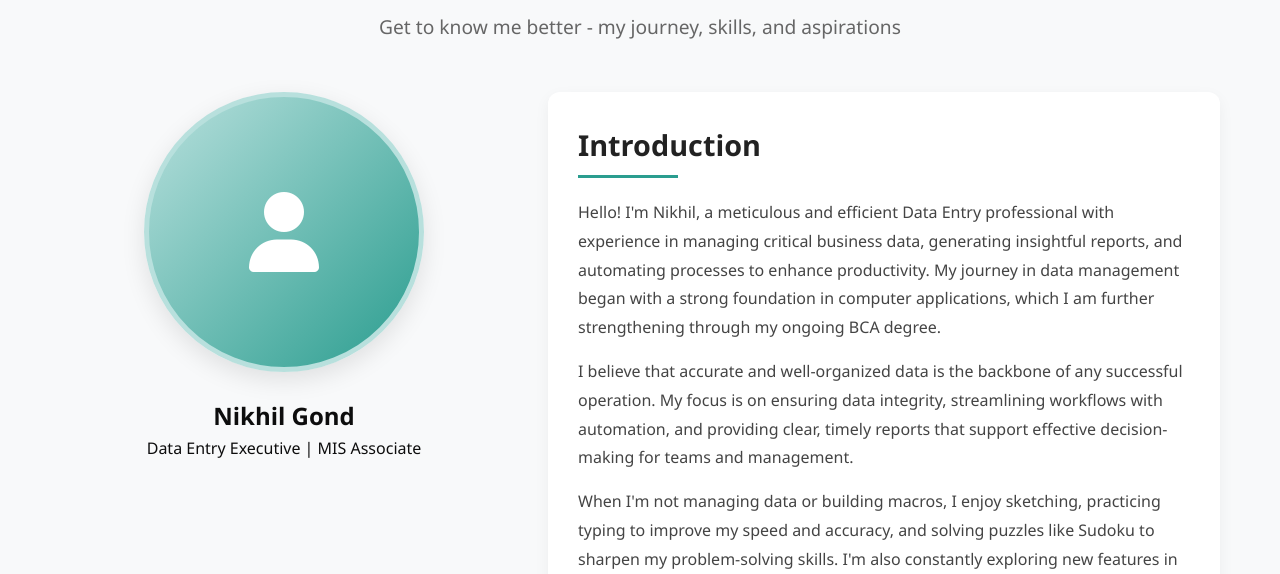
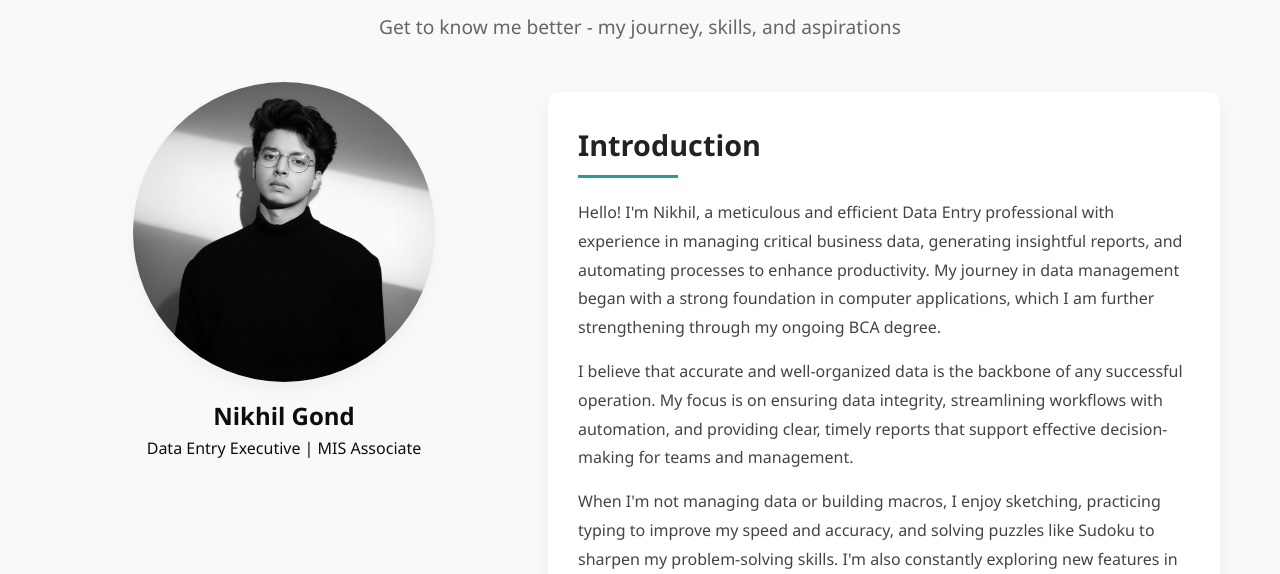
Before and after one commit to nikhilsgond/portfolio, a plain HTML site: page frontend/About.html in a window 1280 px wide. Shown: the part 226-800 px from the top of the page. Drawn offline with Linux system fonts and the light colour scheme.

Commit message:
final touch

```diff
--- a/frontend/About.html
+++ b/frontend/About.html
@@ -48,7 +48,7 @@
     <div class="about-content">
       <div class="profile-section">
         <div class="profile-placeholder">
-          <i class="fas fa-user"></i>
+          <img src="Images/profile-picture.png" alt="profile-picture">
         </div>
         <h2>Nikhil Gond</h2>
         <p>Data Entry Executive | MIS Associate</p>
--- a/frontend/Styles/about.css
+++ b/frontend/Styles/about.css
@@ -104,6 +104,11 @@ body {
   color: white;
   font-size: 5rem;
   transition: all 0.5s ease;
+}
+
+.profile-placeholder img{
+  height: 300px;
+  border-radius: 50%;
 }
 
 .profile-placeholder:hover {
```
Also changed, not shown: frontend/index.html (+1 -1 lines), frontend/Images/profile-picture.jpg (deleted), frontend/Images/profile-picture.png (added), 1 other file.
